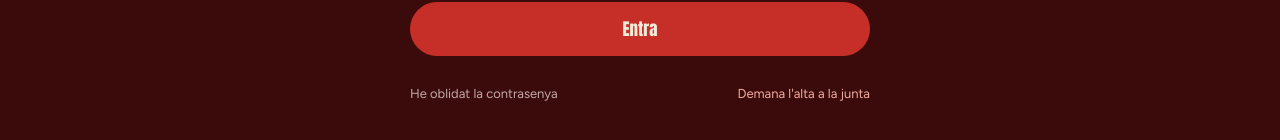
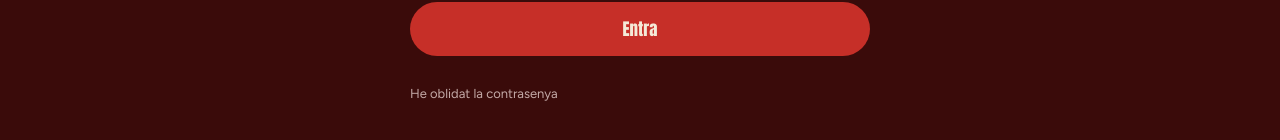
Before and after one commit to Claudia23120/DLC, a Next.js app: page /login in a window 1280 px wide. Shown: the part 644-784 px from the top of the page. Built offline with nearby package versions, Linux system fonts and the light colour scheme.

Commit message:
Delete function alta diables

```diff
--- a/src/app/(auth)/login/page.tsx
+++ b/src/app/(auth)/login/page.tsx
@@ -3,7 +3,6 @@
 import { use, useActionState, useState } from "react";
 import Image from "next/image";
 import { signIn, type LoginState } from "./actions";
-import { Row } from "@/components/ui/Layout";
 import { AuthShell } from "@/components/layout/AuthShell";
 import { EyeIcon, EyeOffIcon } from "@/components/ui/icons";
 import { t } from "@/i18n/t";
@@ -79,10 +78,9 @@ export default function LoginPage({ searchParams }: { searchParams: Promise<{ er
           {pending ? t.common.loading : t.auth.signIn}
         </button>
 
-        <Row justify="between" wrap style={{ marginTop: 4 }}>
+        <div style={{ marginTop: 4 }}>
           <a href="/forgot-password" className="auth-link" style={{ fontSize: 13 }}>{t.auth.forgotPassword}</a>
-          <span style={{ color: "#f2aaa2", fontSize: 13 }}>{t.auth.contactBoard}</span>
-        </Row>
+        </div>
       </form>
     </AuthShell>
   );
--- a/src/i18n/ca.ts
+++ b/src/i18n/ca.ts
@@ -34,7 +34,6 @@ export const ca = {
     forgotPassword: "He oblidat la contrasenya",
     // No public sign-up: members are created by the board.
     noSignupNote: "Sóc nou a la colla",
-    contactBoard: "Demana l'alta a la junta",
     signOut: "Tanca la sessió",
     invalidCredentials: "Correu o contrasenya incorrectes.",
     genericError: "Hi ha hagut un error. Torna-ho a provar.",
```
